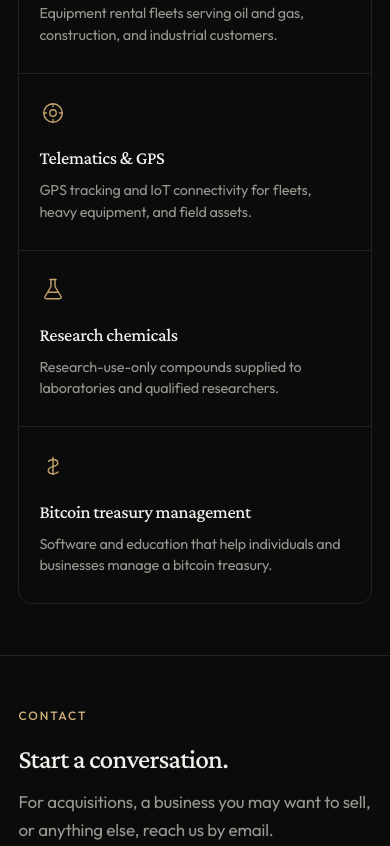
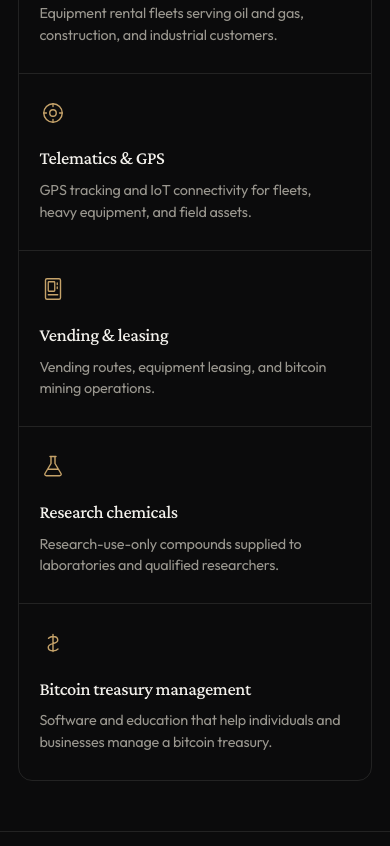
Before and after one commit to ichachere/ryse-21site, a plain HTML site: page index.html in a window 390 px wide. Shown: the part 4157-5003 px from the top of the page. Drawn offline with Linux system fonts and the light colour scheme.

Commit message:
Add vending and leasing focus area

```diff
--- a/index.html
+++ b/index.html
@@ -207,6 +207,16 @@
 
           <article class="focus-item">
             <svg class="focus-icon" viewBox="0 0 28 28" fill="none" aria-hidden="true">
+              <rect x="6.5" y="3.75" width="15" height="20.5" rx="1.5" stroke="currentColor" stroke-width="1.4"/>
+              <rect x="9.25" y="6.75" width="6.5" height="9.5" rx="0.75" stroke="currentColor" stroke-width="1.3"/>
+              <path d="M18.25 8V9.5M18.25 12V13.5M9.25 19.75H18.75" stroke="currentColor" stroke-width="1.3" stroke-linecap="round"/>
+            </svg>
+            <h3>Vending &amp; leasing</h3>
+            <p>Vending routes, equipment leasing, and bitcoin mining operations.</p>
+          </article>
+
+          <article class="focus-item">
+            <svg class="focus-icon" viewBox="0 0 28 28" fill="none" aria-hidden="true">
               <path d="M11 4.5H17M12 4.5V11.5L6 21.5A1.5 1.5 0 0 0 7.3 23.75H20.7A1.5 1.5 0 0 0 22 21.5L16 11.5V4.5M8.6 17.25H19.4" stroke="currentColor" stroke-width="1.4" stroke-linecap="round" stroke-linejoin="round"/>
             </svg>
             <h3>Research chemicals</h3>
--- a/styles.css
+++ b/styles.css
@@ -790,3 +790,28 @@ a.card:focus-visible {
     grid-template-columns: repeat(3, minmax(0, 1fr));
   }
 }
+
+/* Focus grid with five areas */
+.focus-grid {
+  grid-template-columns: repeat(5, 1fr);
+}
+@media (max-width: 900px) {
+  .focus-grid {
+    grid-template-columns: 1fr 1fr;
+  }
+  .focus-item:nth-child(3),
+  .focus-item:nth-child(4) {
+    border-bottom: 1px solid var(--line);
+  }
+  .focus-item:nth-child(5) {
+    grid-column: 1 / -1;
+  }
+}
+@media (max-width: 700px) {
+  .focus-grid {
+    grid-template-columns: 1fr;
+  }
+  .focus-item:nth-child(5) {
+    grid-column: auto;
+  }
+}
```
